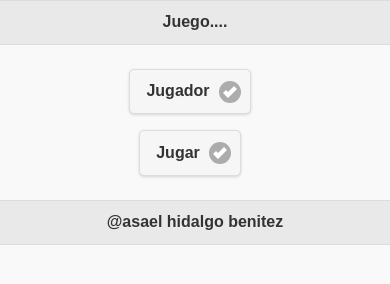
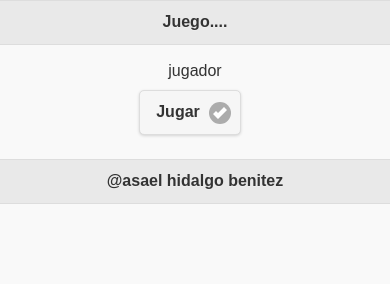
Before and after one commit to AL17F13/unjuegodecolores, a plain HTML site: page index.html in a window 390 px wide. Drawn offline with Linux system fonts and the light colour scheme; some packages are replaced by stand-ins of ours; files whose address does not match are found by name.

Commit message:
sexta
sexta subida inxeds

```diff
--- a/index.html
+++ b/index.html
@@ -31,9 +31,9 @@
   </div>
 
   <div data-role="main" class="ui-content" align="center">
-  <div>
-   <a href="#pagina2"  id="jugador" data-transition="flip" class="ui-btn ui-icon-check ui-btn-icon-right ui-shadow ui-corner-all ui-btn-inline">Jugador</a>
-  </div>
+  <div id="jugador"> jugador </div>
+
+
    <a href="#pagina2"  id="btnjugar" data-transition="flip" class="ui-btn ui-icon-check ui-btn-icon-right ui-shadow ui-corner-all ui-btn-inline">Jugar</a>
 </div>
 
```
